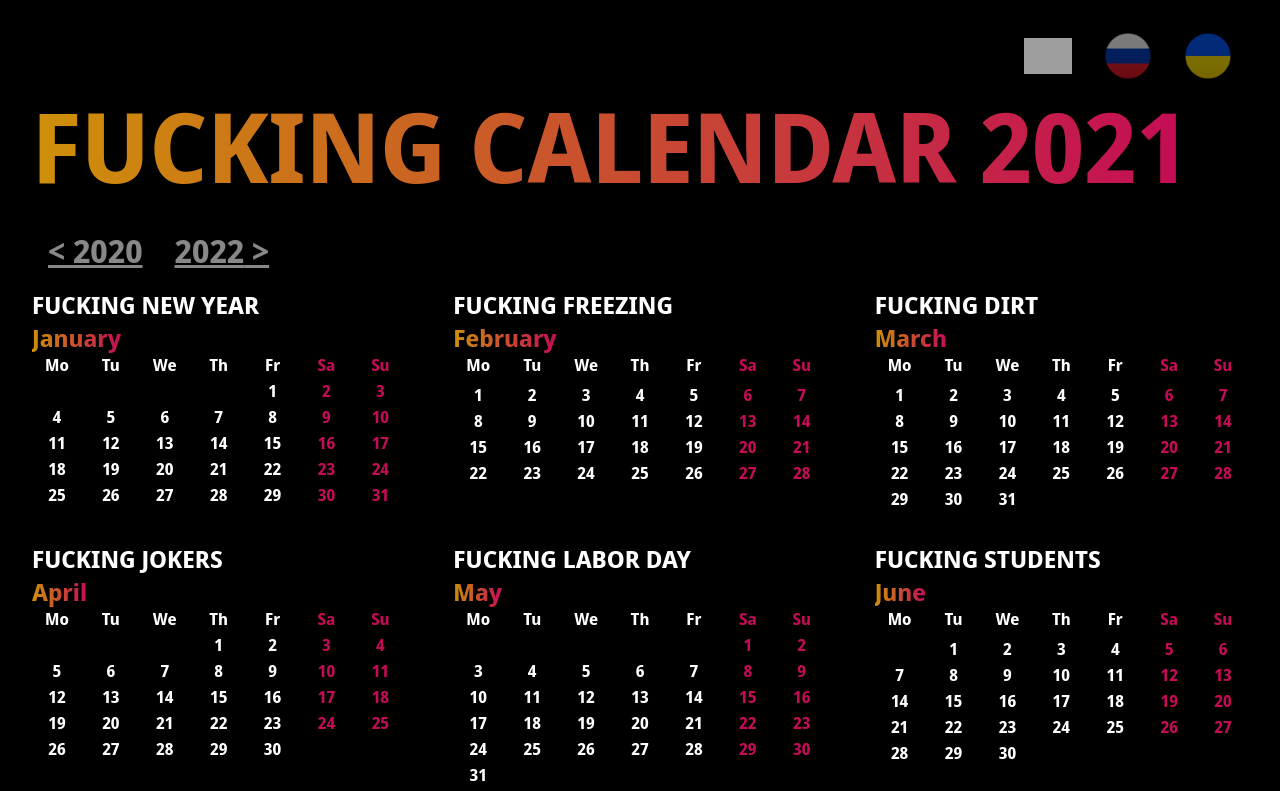
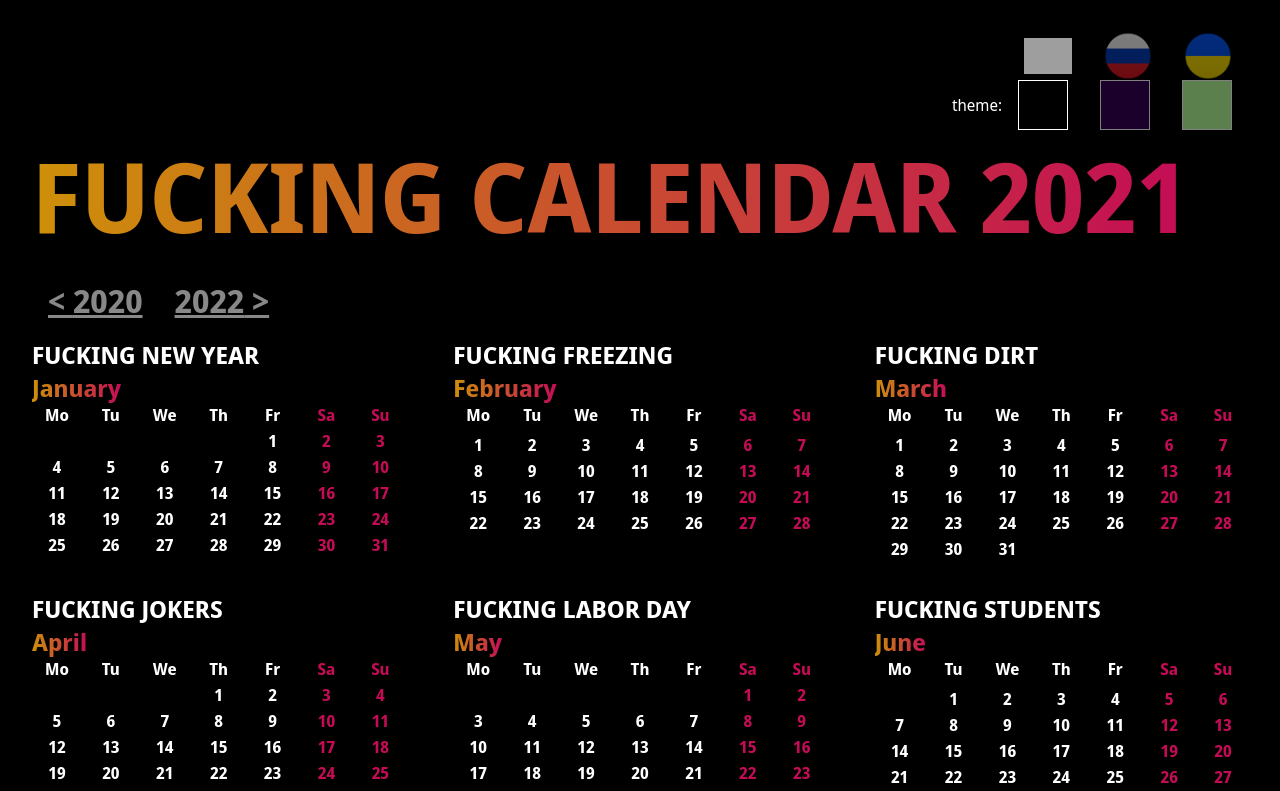
Before and after one commit to Rubyroidas/calendar, a React app: page / in a window 1280 px wide. Shown: the top 791 px of the page. Built offline with nearby package versions, Linux system fonts and the light colour scheme; grey boxes are pictures that could not be loaded.

Commit message:
theming part 1

```diff
--- a/src/App.scss
+++ b/src/App.scss
@@ -2,6 +2,8 @@
   --grad-1: #ce9009;
   --grad-2: #c40c56;
   --bg: #000;
+  --text-color: #fff;
+  --link-color: #888;
 }
 
 body, html {
@@ -13,7 +15,7 @@ body, html {
 
 body {
   background: var(--bg) none;
-  color: #fff;
+  color: var(--text-color);
   padding: 4vmin;
 }
 
@@ -75,9 +77,31 @@ h1 {
   }
 }
 
+.theme-select {
+  display: flex;
+  flex-direction: row;
+  justify-content: flex-end;
+  align-items: center;
+
+  & > .theme-item {
+    display: inline-block;
+    margin: 0 1rem;
+    background-color: var(--bg);
+    width: 3rem;
+    height: 3rem;
+    opacity: 0.5;
+    transition: opacity 0.3s;
+    border: solid 1px white;
+
+    &.current {
+      opacity: 1;
+    }
+  }
+}
+
 .year-links {
   & > a {
-    color: #888;
+    color: var(--link-color);
     text-decoration: underline;
     display: inline-block;
     padding: 2vmin;
@@ -97,7 +121,6 @@ h1 {
     align-items: flex-start;
 
     .description {
-      color: #fff;
       text-transform: uppercase;
       font-size: 1.5rem;
       font-weight: bold;
@@ -128,3 +151,26 @@ h1 {
     }
   }
 }
+
+.theme-default {
+  --grad-1: #ce9009;
+  --grad-2: #c40c56;
+  --bg: #000;
+  --text-color: #fff;
+  --link-color: #888;}
+
+.theme-purple {
+  --grad-1: #ff67d9;
+  --grad-2: #1bbecd;
+  --bg: #350054;
+  --text-color: #d7d7d7;
+  --link-color: #e13131;
+}
+
+.theme-green {
+  --grad-1: #43cff7;
+  --grad-2: #0649ab;
+  --bg: #b5ff99;
+  --text-color: #3c3c3c;
+  --link-color: #813027;
+}
--- a/src/Calendar.jsx
+++ b/src/Calendar.jsx
@@ -75,6 +75,24 @@ const LanguageSelector = observer(() => {
 });
 __DEV__ && (LanguageSelector.displayName = 'LanguageSelector');
 
+const ThemeSelector = observer(() => {
+    const store = useStore();
+
+    return (
+        <div className="theme-select">
+            theme:
+            {store.availableThemes.map(theme => (
+                <div
+                    key={theme}
+                    className={classNames('theme-item', `theme-${theme || 'default'}`, {current: theme === store.theme})}
+                    onClick={() => store.setPreferredTheme(theme)}
+                />
+            ))}
+        </div>
+    );
+});
+__DEV__ && (ThemeSelector.displayName = 'ThemeSelector');
+
 export const Calendar =  observer(() => {
     const store = useStore();
     const {year: yearStr} = useParams();
@@ -90,10 +108,15 @@ export const Calendar =  observer(() => {
         document.title = pageTitle;
         store.setYear(year);
     }, [store.preferredLanguage, year]);
+    useEffect(() => {
+        document.body.classList = [...document.body.classList].filter(c => !c.startsWith('theme-'));
+        document.body.classList.toggle(`theme-${store.theme}`, !!store.theme);
+    }, [store.theme]);
 
     return (
         <div>
             <LanguageSelector/>
+            <ThemeSelector/>
             <h1 className="gradient">{pageTitle} {year}</h1>
             <div className="year-links">
                 <Link to={`/${year - 1}`}>&lt; {year - 1}</Link>
--- a/src/store.js
+++ b/src/store.js
@@ -4,9 +4,10 @@ import * as locales from './locales';
 import dayjs from 'dayjs';
 
 export class Store {
-    // theme = null;
+    theme = null;
     year = null;
     preferredLanguage = 'en';
+    availableThemes = [null, 'purple', 'green'];
     availableLanguages = Object.keys(locales);
 
     constructor() {
@@ -18,6 +19,7 @@ export class Store {
         } catch (e) {
             this.year = new Date().getFullYear();
         }
+        this.theme = localStorage.getItem('theme') || null;
         this.preferredLanguage = localStorage.getItem('preferredLanguage')
             || navigator.languages
                 .map(lang => lang.match(/\w+/)[0])
@@ -32,6 +34,17 @@ export class Store {
             this.preferredLanguage = value;
             localStorage.setItem('preferredLanguage', value);
             dayjs.locale(this.preferredLanguage);
+        });
+    }
+
+    setPreferredTheme(value) {
+        runInAction(() => {
+            this.theme = value;
+            if (value) {
+                localStorage.setItem('theme', value);
+            } else {
+                localStorage.removeItem('theme');
+            }
         });
     }
 
```
